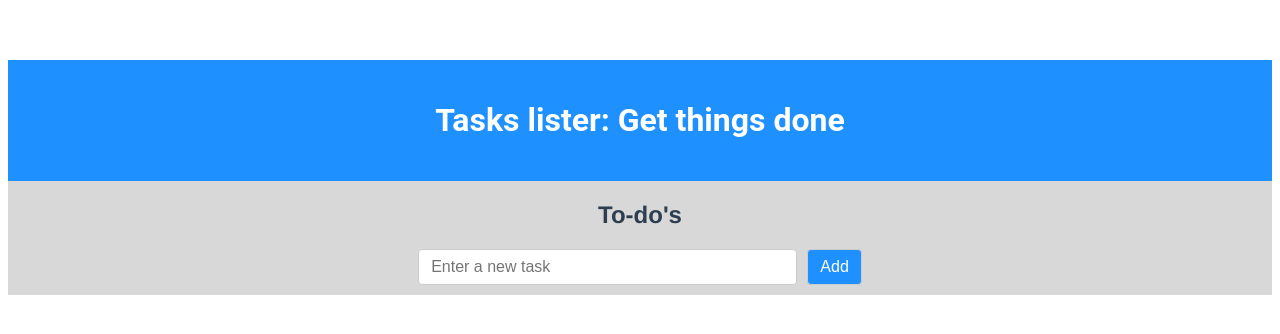
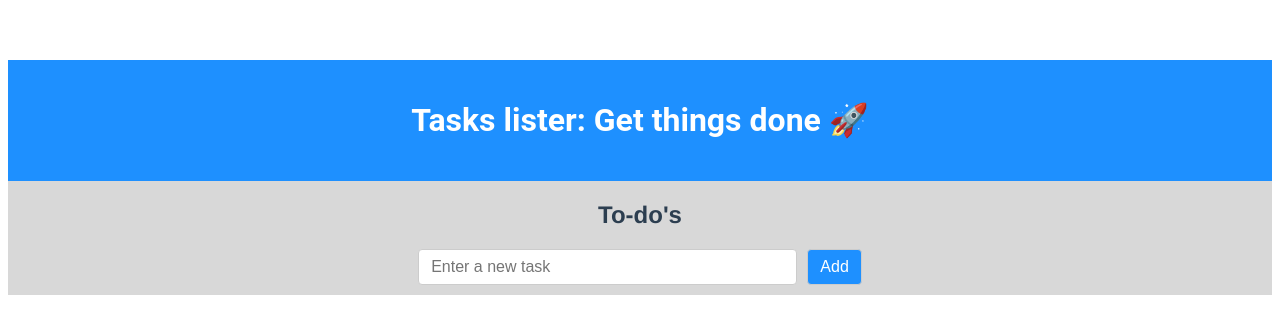
Before and after one commit to nishanng/tasks-lister-vue, a Vue app: page / in a window 1280 px wide. Shown: the top 334 px of the page. Built offline with nearby package versions, Linux system fonts and the light colour scheme.

Commit message:
added an emoji

```diff
--- a/src/components/Appheader.vue
+++ b/src/components/Appheader.vue
@@ -1,6 +1,6 @@
 <template>
   <header>
-    <h1>Tasks lister: Get things done</h1>
+    <h1>Tasks lister: Get things done 🚀</h1>
   </header>
 </template>
 
```
